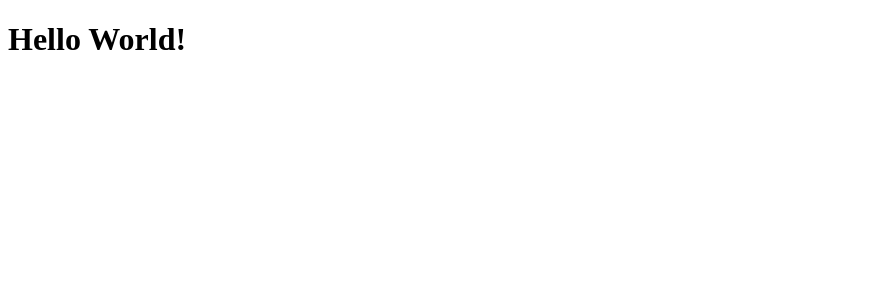
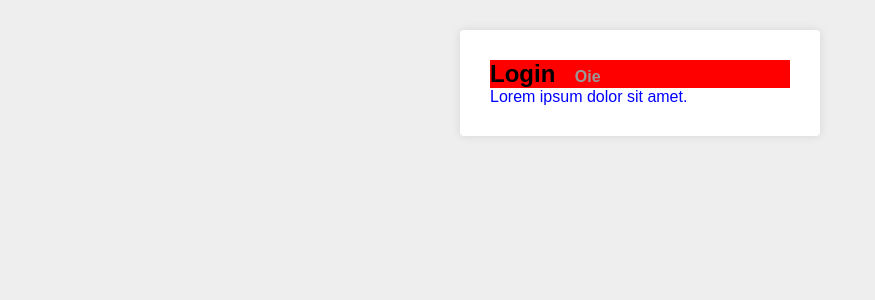
Before and after one commit to ronanvcjunior/react-redux-hooks, a React (Create React App) app: page / in a window 1280 px wide. Shown: the top 300 px of the page, without its empty margins (0-875 px from the left). Built offline with nearby package versions, Linux system fonts and the light colour scheme.

Commit message:
usando Styled-Components

```diff
--- a/package.json
+++ b/package.json
@@ -9,6 +9,7 @@
     "react": "^18.2.0",
     "react-dom": "^18.2.0",
     "react-scripts": "5.0.1",
+    "styled-components": "^5.3.6",
     "web-vitals": "^2.1.4"
   },
   "scripts": {
--- a/src/App.js
+++ b/src/App.js
@@ -1,5 +1,13 @@
+import Login from './pages/login';
+import GlobalStyles from './styles/GlobalStyles';
+
 function App() {
-  return <h1>Hello World!</h1>;
+  return (
+    <>
+      <Login />
+      <GlobalStyles />
+    </>
+  );
 }
 
 export default App;
--- /dev/null
+++ b/src/pages/login/index.js
@@ -0,0 +1,14 @@
+import { Title, Paragrafo } from './styled';
+import { Container } from '../../styles/GlobalStyles';
+
+export default function Login() {
+  return (
+    <Container>
+      <Title>
+        Login
+        <small> Oie</small>
+      </Title>
+      <Paragrafo>Lorem ipsum dolor sit amet.</Paragrafo>
+    </Container>
+  );
+}
--- /dev/null
+++ b/src/pages/login/styled.js
@@ -0,0 +1,14 @@
+import styled from 'styled-components';
+
+export const Title = styled.h1`
+  background-color: red;
+  small {
+    font-size: 12pt;
+    margin-left: 15px;
+    color: #999;
+  }
+`;
+
+export const Paragrafo = styled.p`
+  color: blue;
+`;
--- /dev/null
+++ b/src/styles/GlobalStyles.js
@@ -0,0 +1,40 @@
+import styled, { createGlobalStyle } from 'styled-components';
+
+export default createGlobalStyle`
+  *{
+    margin: 0;
+    padding: 0;
+    outline: none;
+    box-sizing: border-box;
+  }
+
+  body {
+    font-family: sans-serif;
+    background: #eee;
+  }
+
+  html, body, #root {
+    height: 100%;
+  }
+
+  button {
+    cursor: pointer;
+  }
+
+  a {
+    text-decoration: none;
+  }
+
+  ul {
+    list-style: none;
+  }
+`;
+
+export const Container = styled.section`
+  max-width: 360px;
+  background-color: #fff;
+  margin: 30px auto;
+  padding: 30px;
+  border-radius: 4px;
+  box-shadow: 0 0 10px rgba(0, 0, 0, 0.1);
+`;
```
Also changed, not shown: 1 other file (tests, documents, lock files or other folders).
